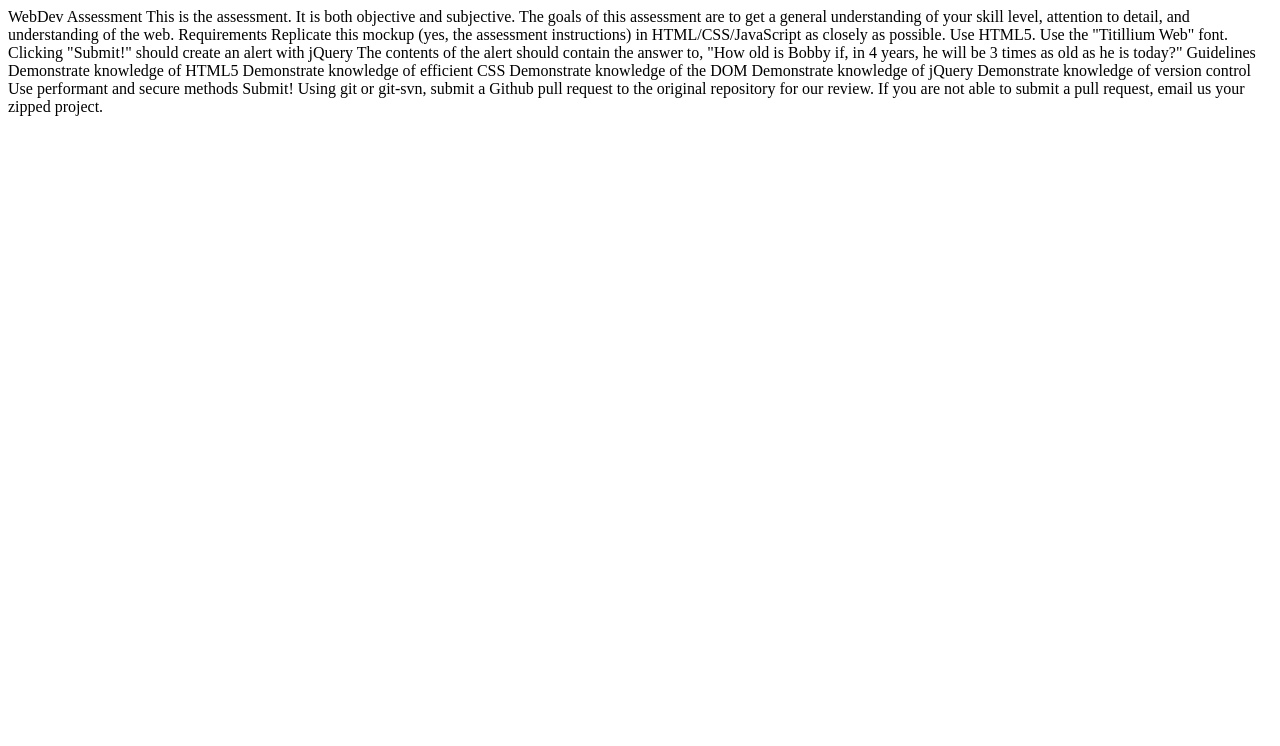
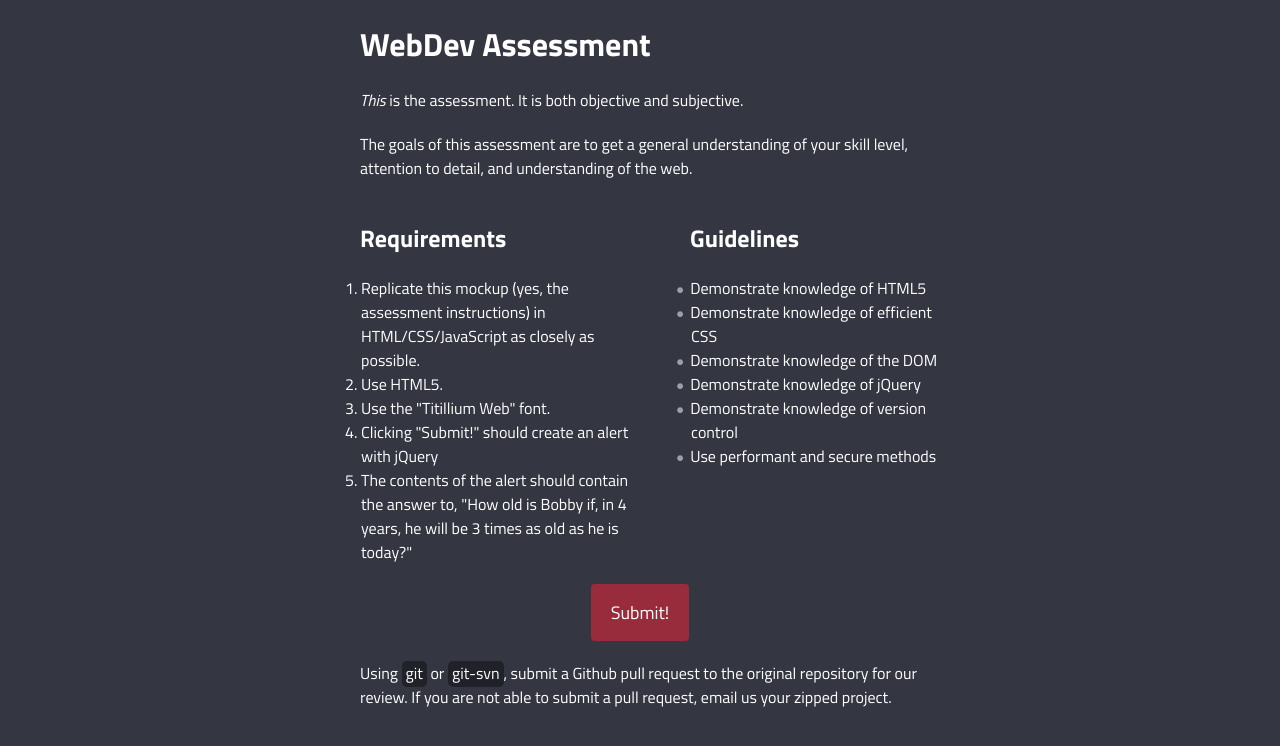
Before and after one commit to jdmentx/Mensing-SCUSA-Dev-Assessment, a plain HTML site: page index.html in a window 1280 px wide. Drawn offline with nearby package versions, Linux system fonts and the light colour scheme.

Commit message:
Modified index.html and style.css

```diff
--- a/index.html
+++ b/index.html
@@ -1,55 +1,76 @@
-<!DOCTYPE html PUBLIC "-//W3C//DTD XHTML 1.0 Strict//EN" "http://www.w3.org/TR/xhtml1/DTD/xhtml1-strict.dtd">
-<html xmlns="http://www.w3.org/1999/xhtml">
+<!DOCTYPE html>
+<html lang="en">
 <head>
 	<title>WebDev Assessment</title>
-	<meta http-equiv="content-type" content="text/html;charset=utf-8">
-	<script type="text/javascript" src="jquery-1.11.2.min.js"></script>
+
+	<meta charset="utf-8">
+    <meta name="viewport" content="width=device-width, initial-scale=1">
+
+    <script src="https://ajax.googleapis.com/ajax/libs/jquery/1.11.3/jquery.min.js"></script>
+    <script src="https://ajax.googleapis.com/ajax/libs/jqueryui/1.11.4/jquery-ui.min.js"></script>
+
+    <link rel="stylesheet" href="https://ajax.googleapis.com/ajax/libs/jqueryui/1.11.4/themes/smoothness/jquery-ui.css">
 	<link href="style.css" rel="stylesheet">
+    <link href='https://fonts.googleapis.com/css?family=Titillium+Web:700,400,400italic' rel='stylesheet' type='text/css'>
 </head>
 
 <body>
+	<main>
+        <section class="summary">
+            <h1>WebDev Assessment</h1>
+            <p><em>This</em> is the assessment. It is both objective and subjective.</p>
+            <p>The goals of this assessment are to get a general understanding of your skill
+            level, attention to detail, and understanding of the web.</p>
+        </section> <!-- summary -->
 
-	<style>
-		body {
-			background: #fff;
-		}
-	</style>
+        <section class="specifications">
+            <div class="row">
+                <div class="left-col">
+                    <h2>Requirements</h2>
+                    <ol>
+                        <li>Replicate this mockup (yes, the assessment instructions) in HTML/CSS/JavaScript
+                        as closely as possible.</li>
+                        <li>Use HTML5.</li>
+                        <li>Use the "Titillium Web" font.</li>
+                        <li>Clicking "Submit!" should create an alert with jQuery</li>
+                        <li>The contents of the alert should contain the answer to, "How old is Bobby if, in
+                        4 years, he will be 3 times as old as he is today?"</li>
+                    </ol>
+                </div> <!-- left col -->
 
-	<container>
+                <div class="right-col">
+                    <h2>Guidelines</h2>
 
-WebDev Assessment
+                    <ul>
+                        <li>Demonstrate knowledge of HTML5</li>
+                        <li>Demonstrate knowledge of efficient CSS</li>
+                        <li>Demonstrate knowledge of the DOM</li>
+                        <li>Demonstrate knowledge of jQuery</li>
+                        <li>Demonstrate knowledge of version control</li>
+                        <li>Use performant and secure methods</li>
+                    </ul>
+                </div> <!-- right col -->
+            </div> <!-- row -->
 
-This is the assessment. It is both objective and subjective.
+            <button class="alert_btn">Submit!</button>
 
-The goals of this assessment are to get a general understanding of your skill
-level, attention to detail, and understanding of the web.
+            <div class="alert_box">
+                Bobby is 2 years old. 2+4=6=2x3
+            </div>
 
-Requirements
+            <p>Using <span class="grey-bg">git</span> or <span class="grey-bg">git-svn</span>, submit a Github pull request to the original repository
+            for our review. If you are not able to submit a pull request, email us your
+            zipped project.</p>
+        </section> <!-- specifications -->
+	</main>
 
-Replicate this mockup (yes, the assessment instructions) in HTML/CSS/JavaScript
-as closely as possible.
-Use HTML5.
-Use the "Titillium Web" font.
-Clicking "Submit!" should create an alert with jQuery
-The contents of the alert should contain the answer to, "How old is Bobby if, in
-4 years, he will be 3 times as old as he is today?"
-
-Guidelines
-
-Demonstrate knowledge of HTML5
-Demonstrate knowledge of efficient CSS
-Demonstrate knowledge of the DOM
-Demonstrate knowledge of jQuery
-Demonstrate knowledge of version control
-Use performant and secure methods
-
-Submit!
-
-Using git or git-svn, submit a Github pull request to the original repository
-for our review. If you are not able to submit a pull request, email us your
-zipped project.
-
-		</div>
-	</container>
+    <script type="text/javascript">
+    $(document).ready(function() {
+        $('.alert_btn').click(function() {
+            $('.alert_box').dialog();
+            return false;
+          });
+    });
+   </script>
 </body>
 </html>
--- a/style.css
+++ b/style.css
@@ -0,0 +1,112 @@
+/*
+    ========
+    CSS Reset - short and sweet with so few tags in use for this doc
+    ========
+*/
+html, body, div, p, ul, ol, main, h1, h2, button {
+    margin: 0;
+    padding: 0;
+    border: 0;
+    outline: 0;
+    font-size: 100%;
+    vertical-align: baseline;
+    }
+
+/*
+    ====
+    Grid - just a little bit
+    ====
+*/
+.row { overflow: hidden; }
+.row:after {
+    clear: both;
+    content: "";
+    display: table;
+    }
+.left-col {
+    float: left;
+    width: 49%;
+   margin-right: 1%;
+    }
+.right-col {
+    float: left;
+    width: 45%;
+    margin-left: 5%;
+    }
+
+/*
+    ========
+    Elements
+    ========
+*/
+body {
+    background: #343642;
+    font-family: 'Titillium Web', sans-serif;
+    font-size: 16px;
+    color: white;
+    }
+main {
+    display: block;
+    width: 600px;
+    margin: 0 auto;
+    }
+h1, h2, h3, h4 {
+    font-weight: 700;
+    margin: 20px;
+    }
+h1 { font-size: 200%; }
+h2 { font-size: 150%; }
+p { margin: 20px; }
+
+ol {
+    padding: 0 0 0 21px;
+    list-style-type: decimal;
+    list-style-position: outside;
+    }
+ul {
+    padding: 0;
+    list-style: none; }
+ul li {
+    padding-left: 21px;
+    text-indent: -15px;
+    }
+ul li:before {
+    content: "\25cf\00a0\00a0";
+    color: #9ba1a0;
+    font-size: 85%;
+    }
+button.alert_btn {
+    background: #982C3C;
+    padding: 15px 20px;
+    color: white;
+    border-radius: 4px;
+    display: block;
+    margin: 20px auto 0px;
+    font: normal 18px 'Titillium Web', sans-serif;
+    }
+div.alert_box {
+    display: none;
+    color: black;
+    }
+span.grey-bg {
+    background: #202129;
+    padding: 0 4px 2px;
+    border-radius: 5px;
+    }
+
+/*
+    ============
+    Media Queries
+    ============
+*/
+@media (max-width: 768px) {
+    main { width: 90% }
+}
+
+@media (max-width: 550px) {
+    .left-col, .right-col {
+        float: none;
+        width: 100%;
+        margin: 0;
+        }
+}
```
